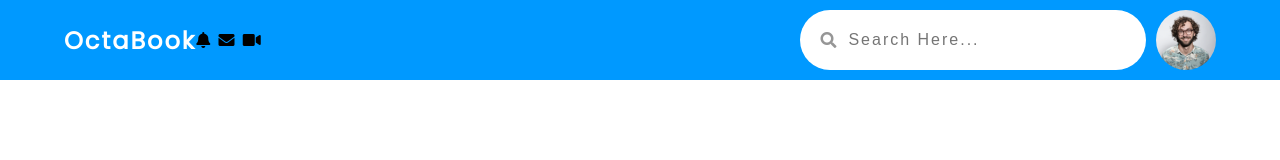
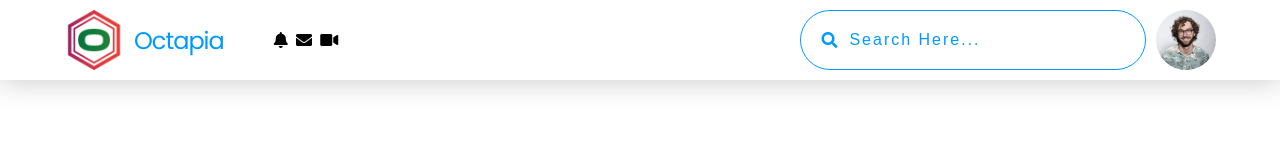
Before and after one commit to mistersakil/social-media-website-using-html-css-js, a plain HTML site: page index.html in a window 1280 px wide. Drawn offline with Linux system fonts and the light colour scheme.

Commit message:
styled header logo,searchbox

```diff
--- a/css/default.css
+++ b/css/default.css
@@ -29,6 +29,8 @@
   --blue100: rgb(0, 0, 100);
   --blue50: rgb(0, 0, 50);
   --blueLight: rgb(0, 153, 255);
+  --blueLight3: rgb(0, 138, 230);
+  --blueLight2: rgb(77, 184, 255);
   --black: rgb(0, 0, 0);
   --black10: rgb(10, 10, 10);
   --black20: rgb(20, 20, 20);
@@ -65,7 +67,7 @@ html {
 body {
   font-size: 1.6rem;
   font-family: Poppins, Oswald, Roboto, sans-serif;
-  color: var(--black);
+  color: var(--blueLight);
   min-height: 350vh;
   position: relative;
 }
@@ -75,11 +77,11 @@ body {
 }
 
 ::-webkit-scrollbar-thumb {
-  background: var(--blue150);
-  border-radius: 1rem;
+  background: var(--blueLight2);
+  border-radius: 0rem 0rem 0 2rem;
 }
 ::-webkit-scrollbar-thumb:hover {
-  background: var(--blue);
+  background: var(--blueLight);
   cursor: pointer;
 }
 /* End: Scrollbar  */
--- a/css/style.css
+++ b/css/style.css
@@ -1,9 +1,14 @@
 .header {
-  background: var(--blueLight);
+  background: var(--white);
   padding: 1rem 5%;
   height: 8rem;
   overflow: hidden;
-  color: var(--white);
+  color: var(--black);
+  box-shadow: 0 0 3rem 0.1rem var(--grey200);
+  position: fixed;
+  top: 0;
+  left: 0;
+  width: 100%;
 }
 .header .row {
   display: flex;
@@ -23,6 +28,26 @@
   height: 100%;
 }
 
+.header .row .left {
+  gap: 0rem 5rem;
+}
+
+.header .row .left .logo {
+  display: flex;
+  flex-direction: row;
+  align-items: center;
+  gap: 0 1rem;
+  text-transform: capitalize;
+  font-size: 2.4rem;
+  letter-spacing: 0;
+  letter-spacing: -0.1rem;
+  color: var(--blueLight);
+}
+.header .row .left .logo .img {
+  width: auto;
+  height: 6rem;
+}
+
 .header .row .right {
   justify-content: flex-end;
   gap: 0 1rem;
@@ -35,9 +60,11 @@
   padding: 0 2rem;
   border-radius: 5rem;
   width: 60%;
+  border: 0.1rem solid var(--blueLight);
 }
 .header .row .right .searchForm label {
-  color: var(--grey150);
+  color: var(--blueLight);
+  cursor: pointer;
 }
 .header .row .right .searchForm input {
   height: 100%;
@@ -45,6 +72,11 @@
   outline: none;
   margin-left: 1rem;
   font-size: 1.6rem;
+  flex: 1 1 85%;
+  border-radius: 5rem;
+}
+.header .row .right .searchForm input::placeholder {
+  color: var(--blueLight);
 }
 
 .header .row .right .profile {
--- a/index.html
+++ b/index.html
@@ -4,6 +4,7 @@
     <meta charset="UTF-8" />
     <meta http-equiv="X-UA-Compatible" content="IE=edge" />
     <meta name="viewport" content="width=device-width, initial-scale=1.0" />
+    <link rel="icon" href="./favicon.png" type="image/png" sizes="16x16" />
     <title>Social media website using html,css,js - Octapia</title>
     <!-- Styles  -->
     <link rel="stylesheet" href="./css/default.css" />
@@ -18,9 +19,13 @@
     <header class="header">
       <div class="row">
         <aside class="col left">
-          <div class="logo">
-            <h2>Octa<span>Book</span></h2>
-          </div>
+          <a href="./" class="logo">
+            <img src="./favicon.png" alt="Logo" class="img" />
+            Octapia
+          </a>
+
+          <!-- <a class="logo" href="./">Octa<span>Social</span></a> -->
+
           <nav class="nav">
             <a href="./"><i class="fas fa-bell"></i></a>
             <a href="./"><i class="fas fa-envelope"></i></a>
@@ -32,7 +37,7 @@
             <label for="searchBox">
               <i class="fas fa-search"></i>
             </label>
-            <input type="text" placeholder="search here..." id="searchBox" />
+            <input type="search" placeholder="search here..." id="searchBox" />
           </form>
           <figure class="profile">
             <img src="./images/profile-pic.png" alt="profile-pic" class="img" />
```
